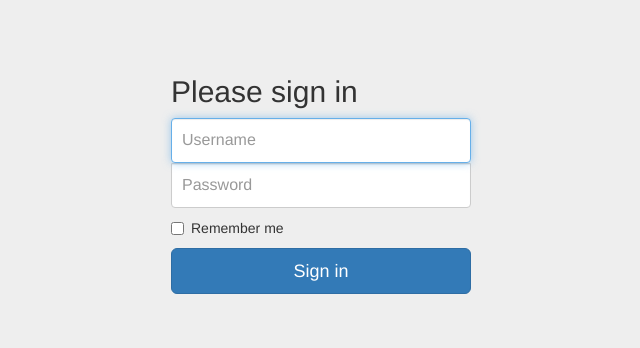
After one commit to lhlavati/Todo-List, a Flask app: page /login in a window 1280 px wide. The commit adds this page. Shown: the top 348 px of the page, without its empty margins (319-959 px from the left). Run offline with Flask 2, Linux system fonts and the light colour scheme; some libraries are stand-ins or nearby versions.

Commit message:
Imported bootstrap and WTForms, created login.html and signup.html

```diff
--- a/app.py
+++ b/app.py
@@ -1,12 +1,17 @@
 from flask import Flask, render_template, render_template, request, redirect, url_for, abort
 from flask_sqlalchemy import SQLAlchemy
 from flask_fontawesome import FontAwesome
+from flask_bootstrap import Bootstrap
+from flask_wtf import FlaskForm
+from wtforms import StringField, PasswordField, BooleanField
+from wtforms.validators import InputRequired, Email, Length
 
 app = Flask(__name__)
 
 app.config['SQLALCHEMY_DATABASE_URI'] = 'sqlite:////home/student/Todo List/todo.db'
 
 db = SQLAlchemy(app)
+Bootstrap(app)
 
 class Todo(db.Model):
     id = db.Column(db.Integer, primary_key=True)
@@ -34,5 +39,13 @@ def complete(id):
     db.session.commit()
     return redirect(url_for('index'))
 
+@app.route('/login')
+def login():
+    return render_template('login.html')
+
+@app.route('/signup')
+def signup():
+    return render_template('signup.html')
+
 if __name__ == '__main__':
     app.run(debug=True)
--- /dev/null
+++ b/static/signin.css
@@ -0,0 +1,40 @@
+body {
+    padding-top: 40px;
+    padding-bottom: 40px;
+    background-color: #eee;
+  }
+
+  .form-signin {
+    max-width: 330px;
+    padding: 15px;
+    margin: 0 auto;
+  }
+  .form-signin .form-signin-heading,
+  .form-signin .checkbox {
+    margin-bottom: 10px;
+  }
+  .form-signin .checkbox {
+    font-weight: normal;
+  }
+  .form-signin .form-control {
+    position: relative;
+    height: auto;
+    -webkit-box-sizing: border-box;
+       -moz-box-sizing: border-box;
+            box-sizing: border-box;
+    padding: 10px;
+    font-size: 16px;
+  }
+  .form-signin .form-control:focus {
+    z-index: 2;
+  }
+  .form-signin input[type="email"] {
+    margin-bottom: -1px;
+    border-bottom-right-radius: 0;
+    border-bottom-left-radius: 0;
+  }
+  .form-signin input[type="password"] {
+    margin-bottom: 10px;
+    border-top-left-radius: 0;
+    border-top-right-radius: 0;
+  }
--- a/templates/index.html
+++ b/templates/index.html
@@ -8,6 +8,8 @@
     <title>Todo List</title>
 </head>
 <body>
+    <a href="{{ url_for('login') }}">Login</a>
+    <a href="{{ url_for('signup') }}">Sign up</a>
     <h1>Todo List</h1>
     <div>
         Add a new todo item:
@@ -20,7 +22,7 @@
         <h2>Incomplete Items</h2>
         <ul>
             {% for todo in incomplete %}
-            {{ todo.text }} <a href="{{ url_for('complete', id=todo.id) }}"><i class="far fa-check-circle"></i></a><br>
+            {{ todo.text }} <a href="{{ url_for('complete', id=todo.id) }}"><i class="far fa-check-circle"></i>Mark as Complete</a><br>
             {% endfor %}
         </ul>
         <h2>Completed Items</h2>
--- /dev/null
+++ b/templates/login.html
@@ -0,0 +1,30 @@
+{% extends "bootstrap/base.html" %}
+
+{% block title %}
+Login
+{% endblock %}
+
+{% block styles %}
+{{super()}}
+<link rel="stylesheet" href="{{url_for('.static', filename='signin.css')}}">
+{% endblock %}
+
+{% block content %}
+    <div class="container">
+
+      <form class="form-signin">
+        <h2 class="form-signin-heading">Please sign in</h2>
+        <label for="inputUsername" class="sr-only">Username</label>
+        <input type="text" id="inputUsername" class="form-control" placeholder="Username" required autofocus>
+        <label for="inputPassword" class="sr-only">Password</label>
+        <input type="password" id="inputPassword" class="form-control" placeholder="Password" required>
+        <div class="checkbox">
+          <label>
+            <input type="checkbox" value="remember-me"> Remember me
+          </label>
+        </div>
+        <button class="btn btn-lg btn-primary btn-block" type="submit">Sign in</button>
+      </form>
+
+    </div>
+{% endblock %}
```
Also changed, not shown: templates/signup.html (added, +27 -0 lines), todo.db.
